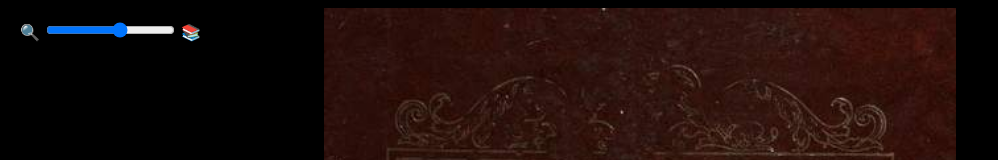
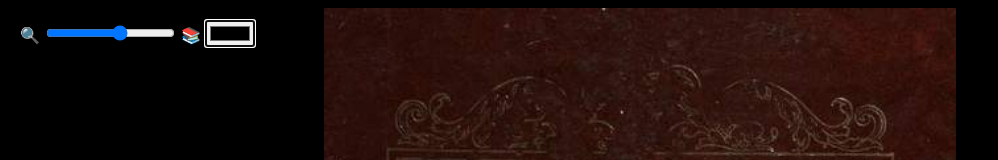
Before and after one commit to MidnightWarren/Nightstand, a plain HTML site: page index.html in a window 1280 px wide. Shown: the top 160 px of the page, without its empty margins (0-998 px from the left). Drawn offline with Linux system fonts and the light colour scheme.

Commit message:
Update index.html

```diff
--- a/index.html
+++ b/index.html
@@ -12,6 +12,8 @@
 
   <label for="BookLayout" id="layouticon">📚</label>
   <input type="checkbox" name="tlayout" id="BookLayout">
+
+  <input type="color" name="bcol" id="swatcher" value="#000000">
 </div>
 <div class="bigbox">
 
```
